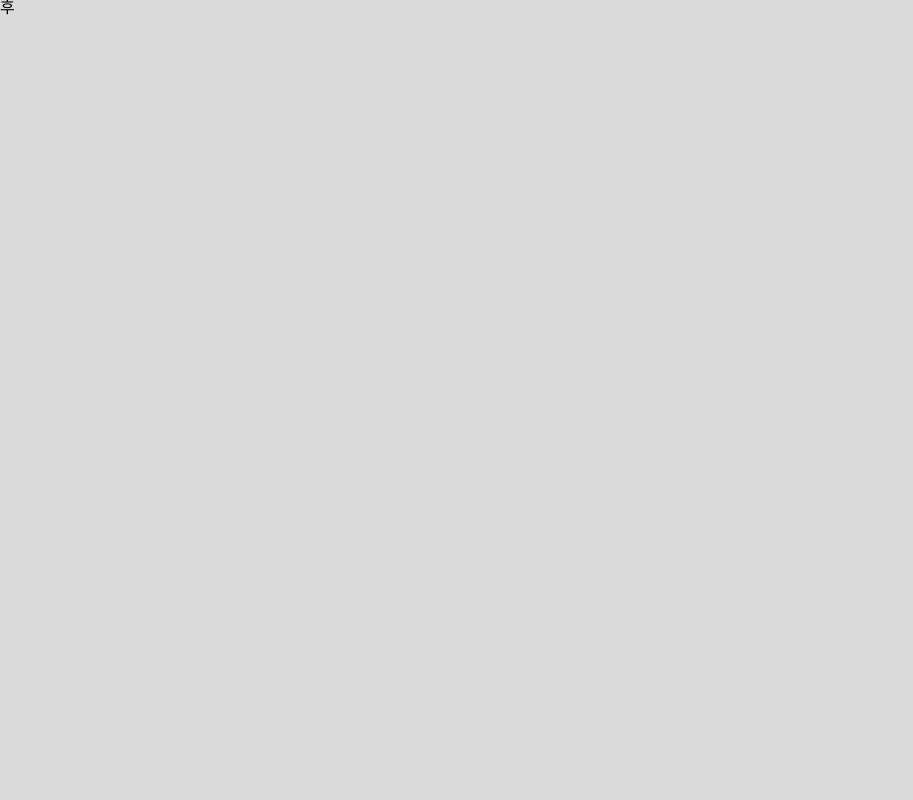
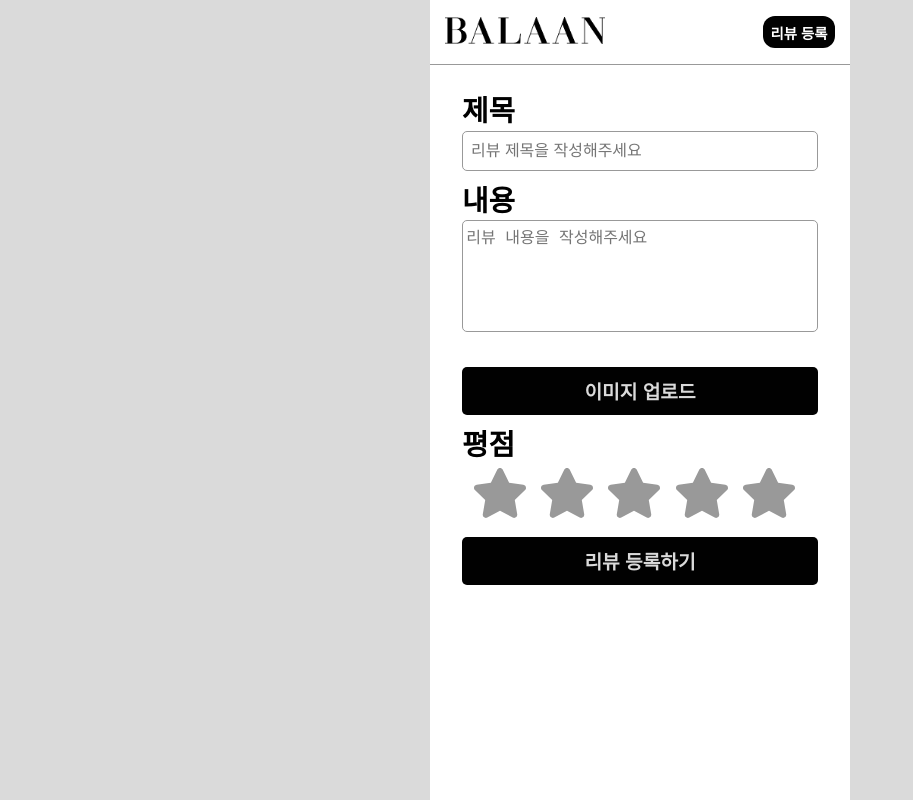
Before and after one commit to whljm1003/wanted-codestates-project-05-09, a React (Create React App) app: page /register in a window 1280 px wide. Shown: the whole page, without its empty margins (0-913 px from the left). Built offline with nearby package versions, Linux system fonts and the light colour scheme.

Commit message:
design:Register

```diff
--- a/src/GlobalStyle.jsx
+++ b/src/GlobalStyle.jsx
@@ -1,4 +1,4 @@
-import { createGlobalStyle } from 'styled-components';
+import { createGlobalStyle } from "styled-components";
 
 const GlobalStyle = createGlobalStyle`
 html, body, div, span, applet, object, iframe,
--- a/src/page/Register.js
+++ b/src/page/Register.js
@@ -1,9 +1,176 @@
-import React, { useState, useEffect } from 'react';
-import styled from 'styled-components';
-import Header from '../components/Header';
+import React, { useState, useEffect, useRef } from "react";
+import styled, { css } from "styled-components";
+import Header from "../components/Header";
+import { FaStar } from "react-icons/fa";
+import { TiHeadphones } from "react-icons/ti";
+const ratings = [1, 2, 3, 4, 5];
 
 function Register() {
-  return <div>후</div>;
+  const [review, setReview] = useState({
+    title: "",
+    text: "",
+    img: "",
+    rating: 0,
+  });
+  const imgRef = useRef(null);
+  useEffect(() => {
+    console.log(review);
+  }, [review]);
+  const titleHandler = (e) => {
+    setReview({ ...review, title: e.target.value });
+  };
+  const textHandler = (e) => {
+    setReview({ ...review, text: e.target.value });
+  };
+  const ratingHandler = (rating) => {
+    setReview({ ...review, rating: rating });
+  };
+  const imgHandler = (e) => {
+    e.preventDefault();
+    imgRef.current.click();
+  };
+  const saveFileImage = (e) => {
+    setReview({ ...review, img: URL.createObjectURL(e.target.files[0]) });
+  };
+  const submit = () => {
+    console.log("제출");
+  };
+  return (
+    <Wrapper>
+      <Header />
+      <Form submit={submit}>
+        <Section>
+          <Name>제목</Name>
+          <Title
+            type="text"
+            maxLength={30}
+            placeholder="리뷰 제목을 작성해주세요"
+            onChange={titleHandler}
+          />
+        </Section>
+        <Section>
+          <Name>내용</Name>
+          <Contents
+            type="text"
+            maxLength={250}
+            placeholder="리뷰 내용을 작성해주세요"
+            onChange={textHandler}
+          />
+        </Section>
+        <ImgSection>
+          {review.img && <Preview alt="preview" src={review.img} />}
+          <input
+            style={{ display: "none" }}
+            ref={imgRef}
+            type="file"
+            accept="image/*"
+            onChange={saveFileImage}
+          />
+          <Btn onClick={imgHandler}>이미지 업로드</Btn>
+        </ImgSection>
+        <Section>
+          <Name>평점</Name>
+          <Rating>
+            {ratings.map((rating, index) => (
+              <Star
+                key={rating}
+                selected={index === 3}
+                onClick={() => ratingHandler(rating)}
+              />
+            ))}
+          </Rating>
+        </Section>
+        <Btn onClick={submit}>리뷰 등록하기</Btn>
+      </Form>
+    </Wrapper>
+  );
 }
 
 export default Register;
+
+const Wrapper = styled.div`
+  background-color: ${({ theme }) => theme.colors.white};
+  max-width: 420px;
+  height: 100vh;
+  margin: 0 auto;
+  @media screen and (max-width: 375px) {
+    height: 120vh;
+  }
+`;
+
+const Form = styled.form`
+  margin: 2rem;
+`;
+
+const Section = styled.div`
+  width: 100%;
+`;
+
+const Name = styled.label`
+  display: block;
+  font-size: 1.8rem;
+  font-weight: 700;
+  margin-bottom: 0.3rem;
+`;
+const Title = styled.input`
+  display: block;
+  outline-color: ${({ theme }) => theme.colors.black};
+  border: 1px solid ${({ theme }) => theme.colors.grey};
+  box-sizing: border-box;
+  border-radius: 5px;
+  width: 100%;
+  height: 2.5rem;
+  padding: 0.5rem;
+  margin-bottom: 1rem;
+  font-size: 1rem;
+`;
+
+const Contents = styled.textarea`
+  box-sizing: border-box;
+  border: 1px solid ${({ theme }) => theme.colors.grey};
+  outline-color: ${({ theme }) => theme.colors.black};
+  border-radius: 5px;
+  width: 100%;
+  height: 7rem;
+  padding: 0.2rem;
+  font-size: 1rem;
+  resize: none;
+  &::placeholder {
+    font-size: 1rem;
+  }
+`;
+const ImgSection = styled.div`
+  ${({ theme }) => theme.common.flexColumn};
+  margin-top: 1rem;
+  width: 100%;
+`;
+const Preview = styled.img`
+  ${({ theme }) => theme.common.flexRow};
+  width: 40%;
+  border-radius: 50%;
+`;
+
+const Btn = styled.button`
+  border-radius: 5px;
+  background-color: ${({ theme }) => theme.colors.black};
+  color: ${({ theme }) => theme.colors.lightWhite};
+  cursor: pointer;
+  font-size: 1.2rem;
+  font-weight: 700;
+  width: 100%;
+  height: 3rem;
+  margin: 1rem 0;
+`;
+const Rating = styled.div`
+  ${({ theme }) => theme.common.flexRow};
+`;
+
+const Star = styled(FaStar)`
+  font-size: 3.5rem;
+  margin-right: 0.7rem;
+  color: ${({ theme }) => theme.colors.grey};
+  cursor: pointer;
+  &:hover {
+    color: gold;
+  }
+`;
--- a/src/page/Review.js
+++ b/src/page/Review.js
@@ -5,7 +5,7 @@
 import { BsGrid3X3 } from "react-icons/bs";
 import { TiThListOutline } from "react-icons/ti";
 
-const hashTag = ["최신순", "좋아요 많은순", "댓글 많은순", "랜덤"];
+const hashTag = ["최신순", "좋아요 많은순", "댓글 많은순", "랜덤순"];
 function Review() {
   const [list, setList] = useState([]);
   const [hash, setHash] = useState(0);
@@ -56,6 +56,8 @@
   background-color: ${({ theme }) => theme.colors.white};
   max-width: 420px;
   margin: 0 auto;
+  height: 100vh;
+  overflow: hidden;
 `;
 const HashTag = styled.div`
   ${({ theme }) => theme.common.flexRow}
@@ -65,7 +67,7 @@
 const Tag = styled.button`
   ${({ theme }) => theme.common.flexRow}
   border: 1.8px solid ${({ theme }) => theme.colors.black};
-  border-radius: 12px;
+  border-radius: 50px;
   font-size: 1rem;
   font-weight: 800;
   padding: 0.4rem;
```
Also changed, not shown: src/index.css (+5 -3 lines).
